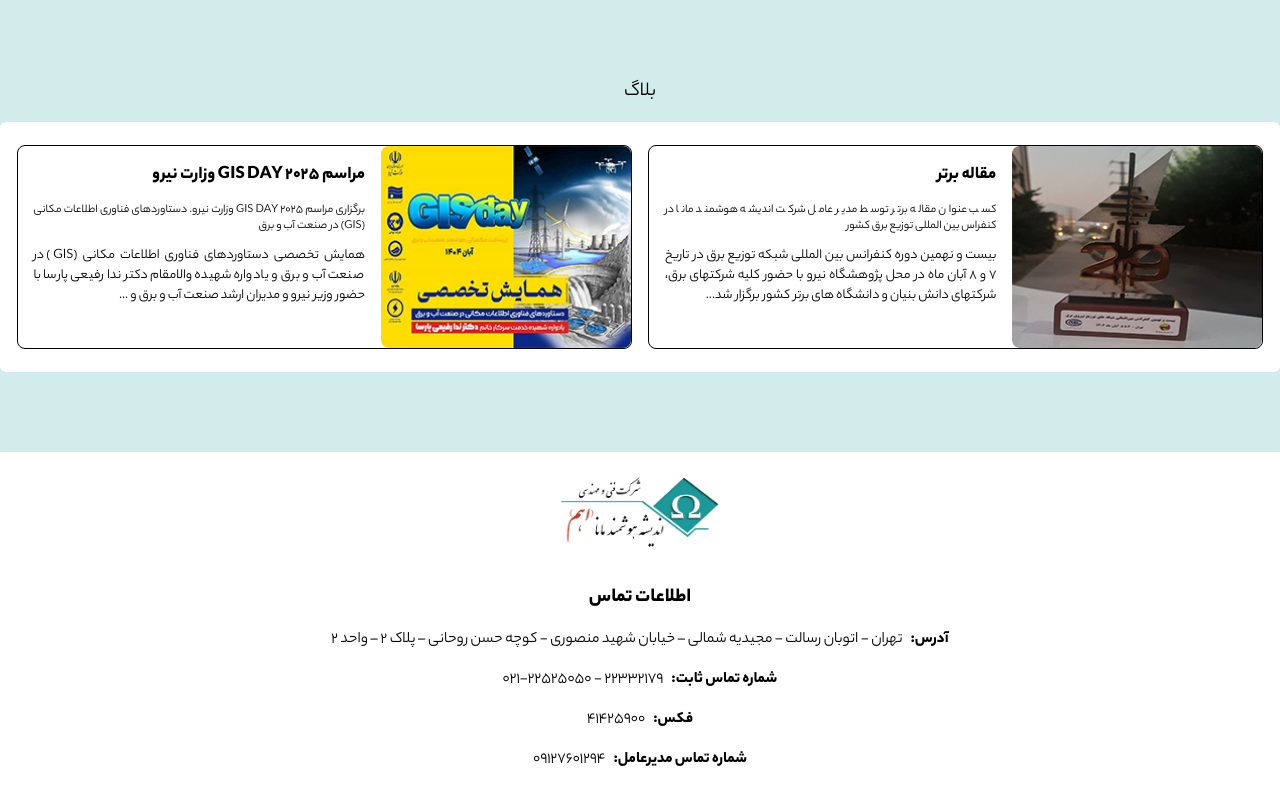
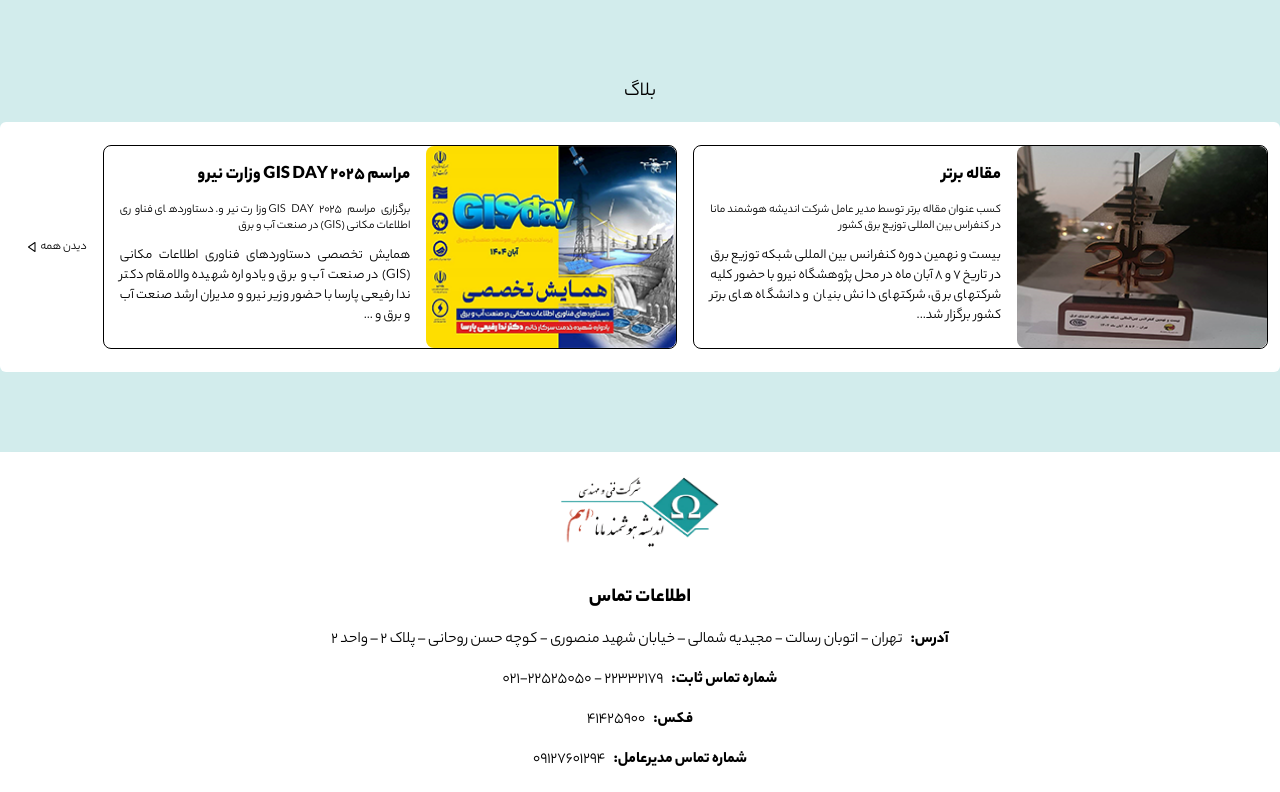
Before and after one commit to maryammohebbi/Mana-Next-ver, a Next.js app: page / in a window 1280 px wide. Shown: the part 3124-3916 px from the top of the page. Built offline with nearby package versions, Linux system fonts and the light colour scheme.

Commit message:
see more added to blog section

```diff
--- a/src/components/BlogSection/BlogSection.jsx
+++ b/src/components/BlogSection/BlogSection.jsx
@@ -2,6 +2,8 @@ import Title from "@/ui/Title";
 import React from "react";
 import PostCard from "./PostCard";
 import { posts } from "@/data/data";
+import Link from "next/link";
+import { BiLeftArrow } from "react-icons/bi";
 
 function BlogSection() {
   return (
@@ -14,6 +16,13 @@ function BlogSection() {
         {posts.slice(-2).map((post) => (
           <PostCard key={post.id} post={post} />
         ))}
+        <Link
+          href={`/blog`}
+          className="text-secondary text-xs w-20 flex gap-x-0.5 items-center"
+        >
+          دیدن همه
+          <BiLeftArrow />
+        </Link>
       </div>
     </div>
   );
```
